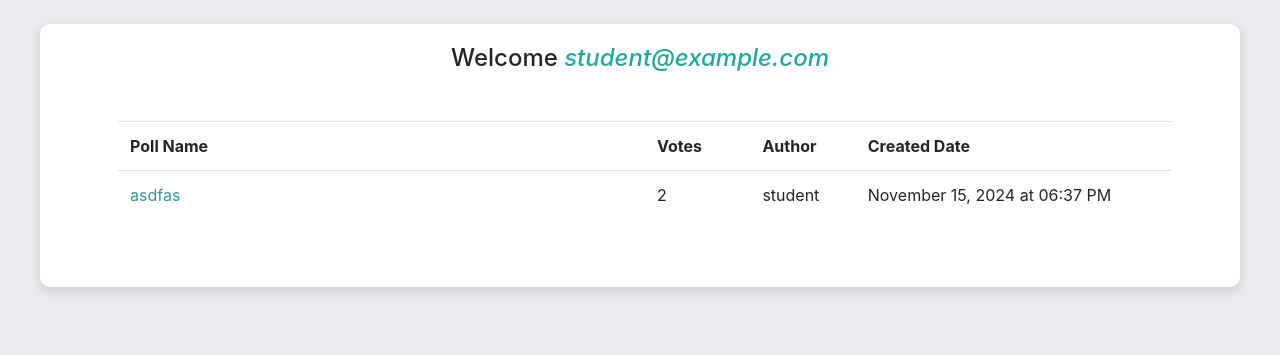
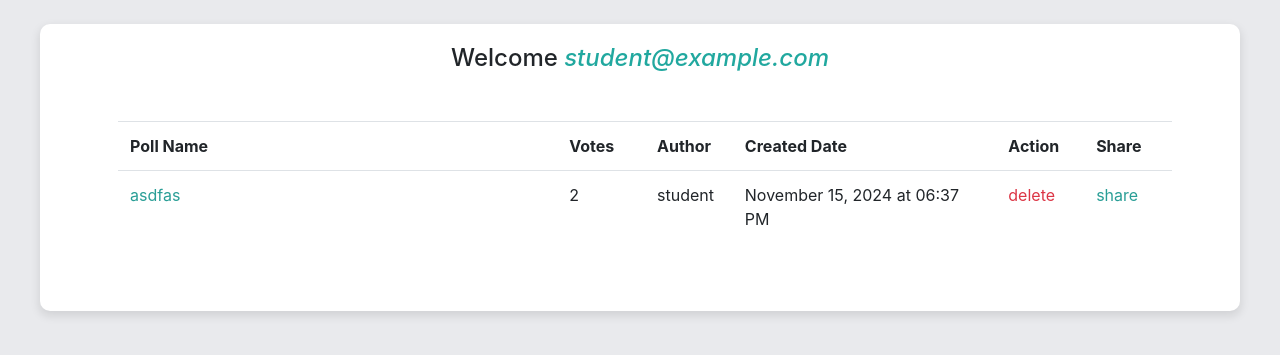
Before and after one commit to VansilChauhan/cs699-project-audience-poll, a Flask app: page /home/my_polls in a window 1280 px wide. Shown: the part 52-407 px from the top of the page. Run offline with Flask 3, Linux system fonts and the light colour scheme; a user stored in the database is signed in; data comes from the database, SQL or seed files in the repository; both versions use the stored data as it was after the commit.

Commit message:
share poll using link or qr code

```diff
--- a/poll_app/app/auth.py
+++ b/poll_app/app/auth.py
@@ -33,3 +33,9 @@ def signup(email, password):
     db.session.add(new_user)
     db.session.commit()
     return True
+
+def delete_user(user_id):
+    logout_user()
+    user = User.query.get(user_id)
+    db.session.delete(user)
+    db.session.commit()
--- a/poll_app/app/models.py
+++ b/poll_app/app/models.py
@@ -26,9 +26,9 @@ class User(db.Model, UserMixin):
     password_hash = db.Column(db.String(500), unique=True, nullable=False) # store the hash password
     is_admin = db.Column(db.Boolean, default=False)
 
-    polls = db.relationship('Poll', backref='creator', lazy=True, cascade="all, delete-orphan")
-    votes = db.relationship('Vote', backref='voter', lazy=True)
-    vote_history = db.relationship('UserVoteHistory', backref='user', lazy=True)
+    polls = db.relationship('Poll', backref='creator', lazy=True, cascade="all, delete")
+    votes = db.relationship('Vote', backref='voter', lazy=True, cascade="all, delete")
+    vote_history = db.relationship('UserVoteHistory', backref='user', lazy=True, cascade="all, delete")
 
 class Poll(db.Model):
     __tablename__ = 'poll'
@@ -39,9 +39,9 @@ class Poll(db.Model):
     status = db.Column(db.String(20), default='active')
     user_id = db.Column(db.Integer, db.ForeignKey('user.id'), nullable=False)
 
-    options = db.relationship('Option', backref='poll', lazy=True)
-    votes = db.relationship('Vote', backref='poll', lazy=True)
-    vote_history = db.relationship('UserVoteHistory', backref='poll', lazy=True)
+    options = db.relationship('Option', backref='poll', cascade="all, delete",lazy=True)
+    votes = db.relationship('Vote', backref='poll', cascade="all,delete", lazy=True)
+    vote_history = db.relationship('UserVoteHistory', backref='poll', cascade="all,delete", lazy=True)
 
     @hybrid_property
     def vote_count(self):
@@ -61,7 +61,7 @@ class Option(db.Model):
     text = db.Column(db.String(200), nullable=False)
     poll_id = db.Column(db.Integer, db.ForeignKey('poll.id'), nullable=False)
 
-    votes = db.relationship('Vote', backref='option', lazy=True)
+    votes = db.relationship('Vote', backref='option', cascade="all, delete", lazy=True)
 
     @hybrid_property
     def vote_count(self):
--- a/poll_app/app/poll_service.py
+++ b/poll_app/app/poll_service.py
@@ -60,3 +60,8 @@ def get_polls_created_by_user(user_id):
     polls =  fetch_polls()
     my_created_polls = [poll for poll in polls if check_owner(user_id=user_id, poll_id=poll.id)]
     return my_created_polls
+
+def delete_poll(poll_id):
+    poll = Poll.query.get(poll_id)
+    db.session.delete(poll)
+    db.session.commit()
--- a/poll_app/app/routes.py
+++ b/poll_app/app/routes.py
@@ -1,3 +1,6 @@
+import qrcode
+from io import BytesIO
+import base64
 from flask_login import login_required, current_user
 from flask import request, redirect, url_for, render_template
 from app import create_app, login_manager
@@ -67,9 +70,8 @@ def create_poll():
     return render_template('create_poll.html')
 
 @app.route('/poll/<poll_id>')
-@login_required
 def poll(poll_id):
-    if ps.check_history(poll_id=poll_id, user_id=current_user.id):
+    if current_user.is_authenticated and ps.check_history(poll_id=poll_id, user_id=current_user.id):
         return redirect(url_for('results', poll_id=poll_id))
     poll = ps.get_poll(poll_id=poll_id)
     return render_template("poll.html", poll=poll)
@@ -93,4 +95,27 @@ def my_votes():
 @login_required
 def my_polls():
     polls = ps.get_polls_created_by_user(user_id=current_user.id)
-    return render_template("custom_polls.html", user=current_user, polls=polls)
+    return render_template("my_polls.html", user=current_user, polls=polls)
+
+@app.route("/home/my_polls/delete/<poll_id>")
+@login_required
+def delete_poll(poll_id):
+    ps.delete_poll(poll_id=poll_id)
+    return redirect(url_for('my_polls'))
+
+@app.route("/delete_account")
+@login_required
+def delete_account():
+    auth.delete_user(user_id=current_user.id)
+    return redirect(url_for('index'))
+
+@app.route("/share/<poll_id>")
+@login_required
+def share_poll(poll_id):
+    url = f"http://127.0.0.1:5000/poll/{poll_id}"
+    qr_path="static/qr_code.png"
+    qr = qrcode.make(url)
+    buffered = BytesIO()
+    qr.save(buffered, format="PNG")
+    qr_img_bytes= base64.b64encode(buffered.getvalue()).decode()
+    return render_template('share_poll.html', url=url, qr_img_bytes=qr_img_bytes)
--- a/poll_app/app/templates/home.html
+++ b/poll_app/app/templates/home.html
@@ -18,6 +18,8 @@
         <a href="{{url_for('my_votes')}}">My Voting History</a>
         <a href="{{ url_for('create_poll') }}">Create New Poll</a>
         <a href="{{url_for('logout')}}">Log Out</a>
+        <hr>
+        <a class="text-danger" href="{{url_for('delete_account')}}"> Delete Account </a>
     </div>
     <script>
         function toggleSidebar() {
--- /dev/null
+++ b/poll_app/app/templates/my_polls.html
@@ -0,0 +1,25 @@
+{% extends 'home.html' %}
+{% block wrapper %}
+<div class="m-5">
+    <table class="table">
+        <tr>
+            <th scope="col"> Poll Name </th>
+            <th scope="col"> Votes </th>
+            <th scope="col"> Author </th>
+            <th scope="col"> Created Date </th>
+            <th scope="col"> Action </th>
+            <th scope="col"> Share </th>
+        </tr>
+        {% for poll in polls %}
+        <tr>
+            <td class='col-sm-5'><a href="{{ url_for('poll', poll_id=poll.id) }}">{{ poll.title }}</a></td>
+            <td class='col-sm-1'>{{ poll.vote_count}}</td>
+            <td class='col-sm-1'>{{ poll.creator_username}} </td>
+            <td class='col-sm-3'>{{ poll.created_at.strftime('%B %d, %Y at %I:%M %p')}} </td>
+            <td class="col-sm-1"><a class="text-danger" href="{{url_for('delete_poll', poll_id=poll.id)}}">delete</a></td>
+            <td class="col-sm-1"><a href="{{url_for('share_poll', poll_id=poll.id)}}">share</a></td>
+        </tr>
+        {% endfor %}
+    </table>
+    </div>
+{% endblock %}
```
Also changed, not shown: poll_app/app/templates/share_poll.html (added, +21 -0 lines), poll_app/instance/poll_app.db.
